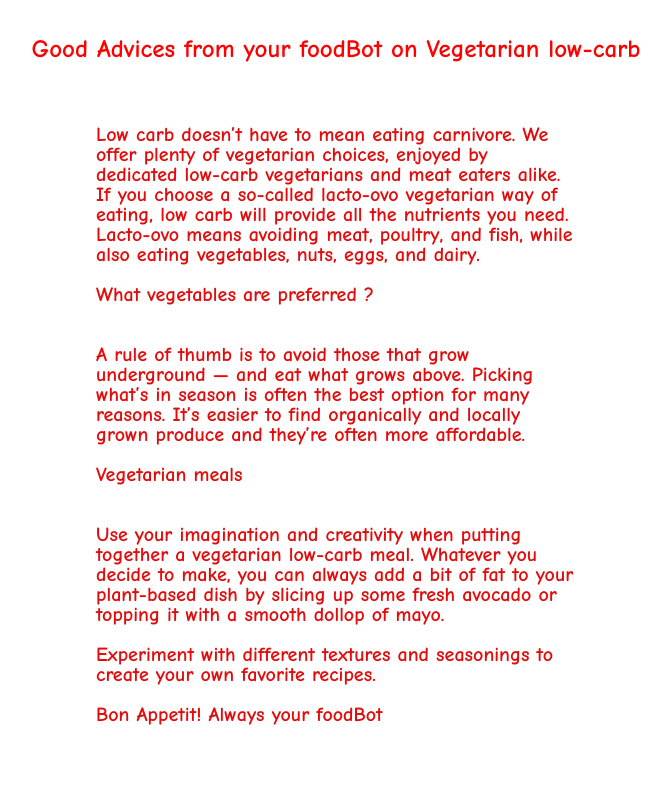
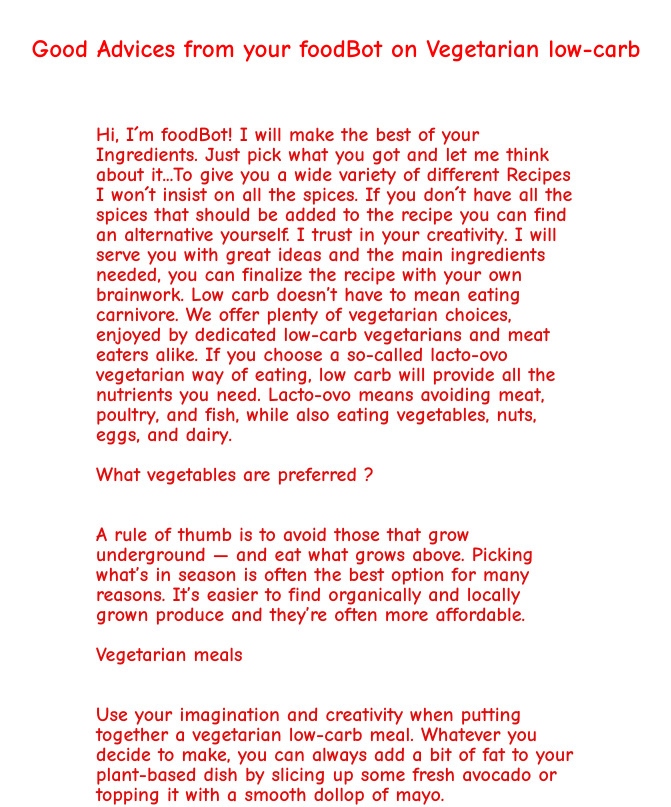
Before and after one commit to ludolfaugust/frontend-final-project-foodbot, a React (Create React App) app: page /about in a window 1280 px wide. Shown: the part 460-1267 px from the top of the page, without its empty margins (304-975 px from the left). Built offline with nearby package versions, Linux system fonts and the light colour scheme; no server answers.

Commit message:
add image

```diff
--- a/src/components/About.js
+++ b/src/components/About.js
@@ -11,12 +11,19 @@ function About() {
         </div>
         <div className="AboutText">
           <p>
-            Low carb doesn’t have to mean eating carnivore. We offer plenty of
-            vegetarian choices, enjoyed by dedicated low-carb vegetarians and
-            meat eaters alike. If you choose a so-called lacto-ovo vegetarian
-            way of eating, low carb will provide all the nutrients you need.
-            Lacto-ovo means avoiding meat, poultry, and fish, while also eating
-            vegetables, nuts, eggs, and dairy.
+            Hi, I´m foodBot! I will make the best of your Ingredients. Just pick
+            what you got and let me think about it...To give you a wide variety
+            of different Recipes I won´t insist on all the spices. If you don´t
+            have all the spices that should be added to the recipe you can find
+            an alternative yourself. I trust in your creativity. I will serve
+            you with great ideas and the main ingredients needed, you can
+            finalize the recipe with your own brainwork. Low carb doesn’t have
+            to mean eating carnivore. We offer plenty of vegetarian choices,
+            enjoyed by dedicated low-carb vegetarians and meat eaters alike. If
+            you choose a so-called lacto-ovo vegetarian way of eating, low carb
+            will provide all the nutrients you need. Lacto-ovo means avoiding
+            meat, poultry, and fish, while also eating vegetables, nuts, eggs,
+            and dairy.
             <br /> <br />
             <h2>What vegetables are preferred ?</h2>
             <br /> <br />A rule of thumb is to avoid those that grow underground
--- a/src/components/IngredientList.js
+++ b/src/components/IngredientList.js
@@ -12,13 +12,8 @@ export default function IngredientList({ data, buttonAction }) {
       <div className="HeaderTextContainer">
         <div className="HeaderText">
           <p>
-            Hi, I´m foodBot! I will make the best of your Ingredients. Just pick
-            what you got and let me think about it...To give you a wide variety
-            of different Recipes I won´t insist on all the spices. If you don´t
-            have all the spices that should be added to the recipe you can find
-            an alternative yourself. I trust in your creativity. I will serve
-            you with great ideas and the main ingredients needed, you can
-            finalize the recipe with your own brainwork.
+            Pick your ingredients from the drop Down Menue below and get nice
+            vegetarian lowCarb recipes!
           </p>
         </div>
       </div>
--- a/src/components/Recipes.js
+++ b/src/components/Recipes.js
@@ -6,6 +6,7 @@ import "./Recipes.css";
 function Recipes() {
   const { id } = useParams();
   const [recipe, setRecipe] = useState({});
+  //const [isLoading, setIsLoading] = useState(false);
 
   useEffect(() => {
     console.log("ughugh");
@@ -13,7 +14,8 @@ function Recipes() {
       .get(`https://stormy-eyrie-86891.herokuapp.com/recipes/${id}`)
       .then((res) => {
         setRecipe(res.data.data);
-      });
+      })
+      .catch((err) => console.log(err));
   }, []);
 
   console.log(recipe);
--- a/src/components/Results.js
+++ b/src/components/Results.js
@@ -11,7 +11,12 @@ function Results() {
   useEffect(() => {
     axios
       .get(`https://stormy-eyrie-86891.herokuapp.com/recipes${search}`)
-      .then((res) => setRecipes(res.data.data));
+      .then((res) => {
+        const resultNotFoundMsg = !res.data.data.length
+          ? "There are no search results. Please try a new search."
+          : setRecipes(res.data.data);
+      })
+      .catch((err) => console.log(err));
   }, []);
 
   return (
--- a/src/resetter.css
+++ b/src/resetter.css
@@ -30,9 +30,7 @@ kbd,
 q,
 s,
 samp,
-small,
-strike,
-strong,
+small
 sub,
 sup,
 tt,
```
Also changed, not shown: src/images/From-Ingredients-to-Recipes.png.
